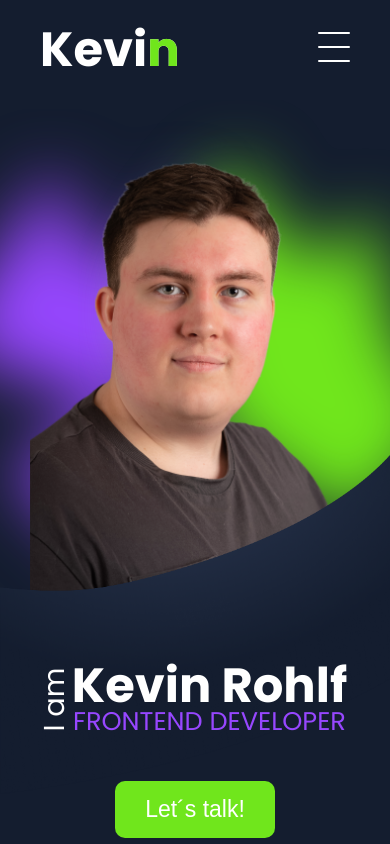
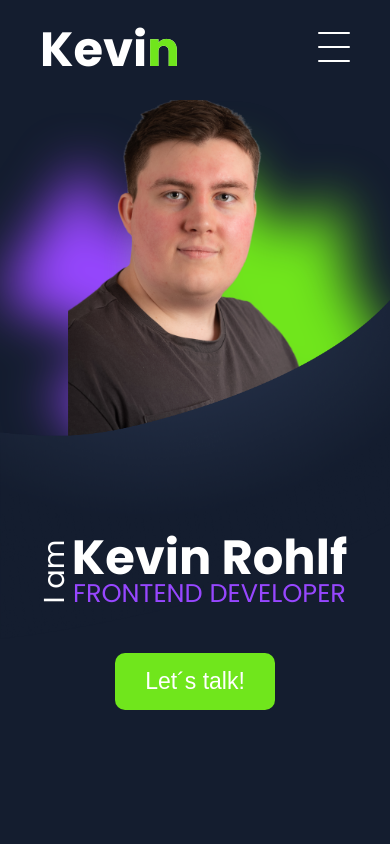
Before and after one commit to KevinRohlf/Portfolio, an Angular app: page / in a window 390 px wide. Shown: the top 844 px of the page. Built offline with nearby package versions, Linux system fonts and the light colour scheme.

Commit message:
Update i-am.component.scss

```diff
--- a/src/app/i-am/i-am.component.scss
+++ b/src/app/i-am/i-am.component.scss
@@ -190,7 +190,6 @@ button {
         justify-content: unset;
         overflow-x: clip;
         gap: 0px;
-        min-height: 830px;
     }
 
     .pictures {
@@ -200,22 +199,23 @@ button {
         max-height: 600px;
         justify-content: center;
         overflow: clip;
-        height: 100vw;
-        min-height: 550px;
+        height: 50vh;
+        // min-height: 550px;
+        overflow: clip;
 
 
         img {
             width: 90%;
-            min-width: 450px;
+            min-width: 320px;
             height: 90%;
-            min-height: 450px;
-            max-height: 600px;
+            min-height: 320px;
+            max-height: 430px;
             object-fit: contain;
             margin-bottom: 50px;
             bottom: 0;
 
-            @media (max-width: 600px) {
-                margin-bottom: unset;
+            @media (max-height: 800px) {
+                margin-bottom: 0px;
             }
         }
     }
@@ -251,7 +251,7 @@ button {
 
     .vector {
         height: 500px;
-        top: 355px;
+        top: 200px;
     }
 
     .social-container {
```
